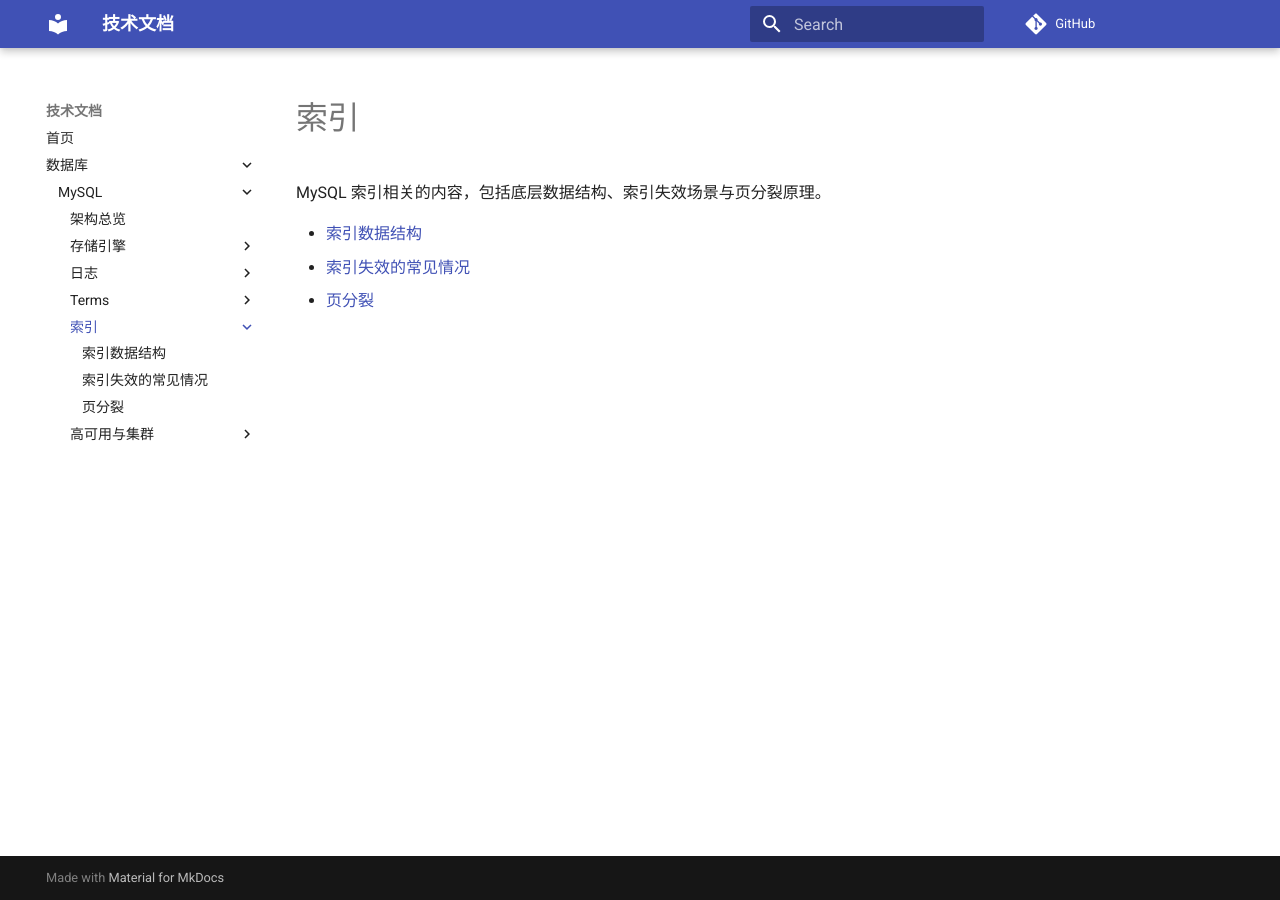
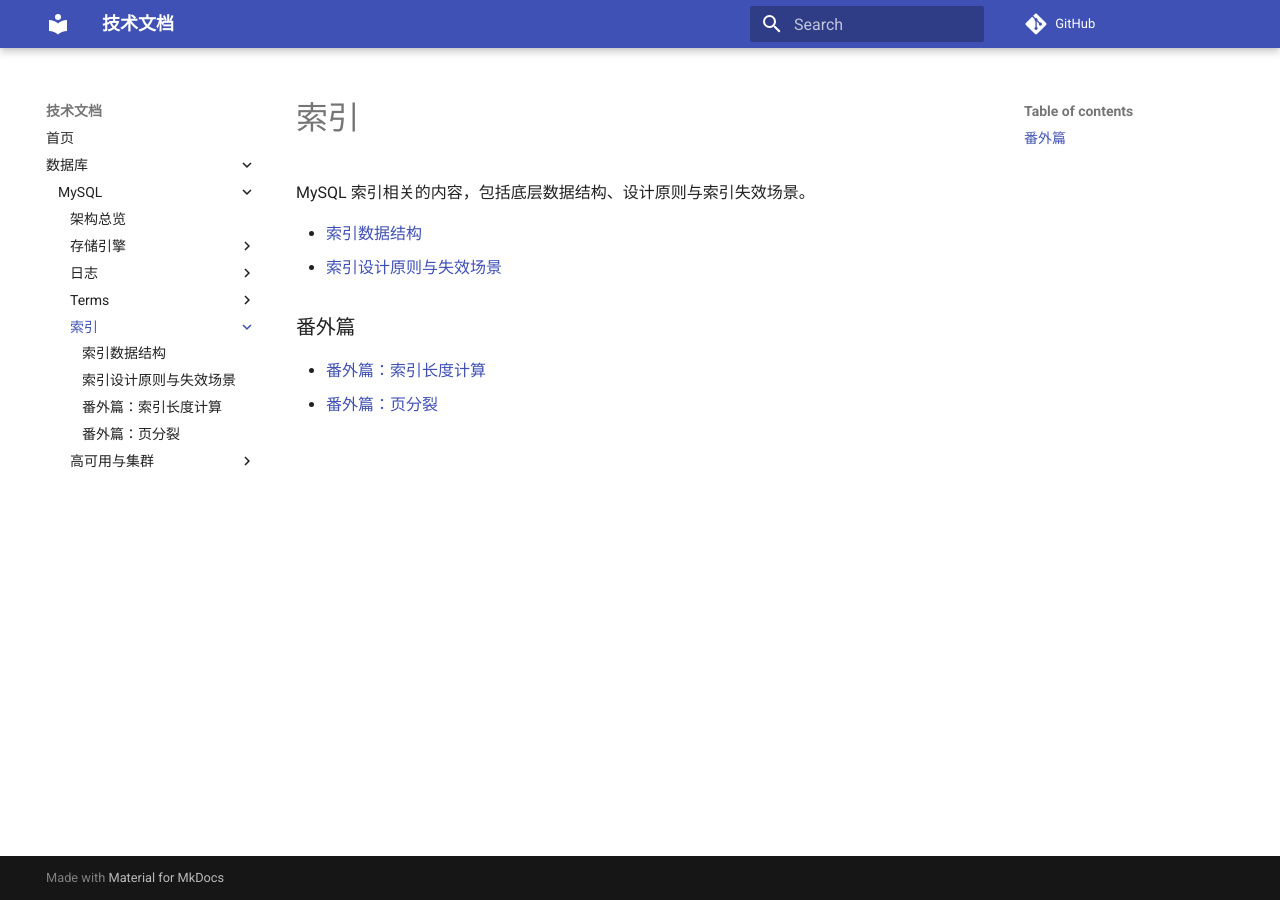
Before and after one commit to tangnewstar/tangnewstar.github.io, an MkDocs documentation site: the page built from docs/database/mysql/index-structure/index.md, in a window 1280 px wide. Built offline with MkDocs 1.6.1 and Material for MkDocs 9.7.7, drawn with Linux system fonts in a browser that asks for light colours; comment, search, counter and statistics services are not loaded.

Commit message:
Merge index design docs and add bonus section

```diff
--- a/docs/database/mysql/index-structure/page-split.md
+++ b/docs/database/mysql/index-structure/bonus-page-split.md
@@ -1,8 +1,8 @@
 ---
-title: 页分裂
+title: 番外篇：页分裂
 ---
 
-# 页分裂
+# 番外篇：页分裂
 
 ## 主键优化
 
--- a/docs/database/mysql/index-structure/index.md
+++ b/docs/database/mysql/index-structure/index.md
@@ -1,7 +1,11 @@
 # 索引
 
-MySQL 索引相关的内容，包括底层数据结构、索引失效场景与页分裂原理。
+MySQL 索引相关的内容，包括底层数据结构、设计原则与索引失效场景。
 
 - [索引数据结构](index-data-structure.md)
-- [索引失效的常见情况](index-invalidation.md)
-- [页分裂](page-split.md)
+- [索引设计原则与失效场景](index-design.md)
+
+### 番外篇
+
+- [番外篇：索引长度计算](bonus-index-key-len.md)
+- [番外篇：页分裂](bonus-page-split.md)
--- a/mkdocs.yml
+++ b/mkdocs.yml
@@ -59,8 +59,9 @@ nav:
           - 索引:
               - 概览: database/mysql/index-structure/index.md
               - 索引数据结构: database/mysql/index-structure/index-data-structure.md
-              - 索引失效的常见情况: database/mysql/index-structure/index-invalidation.md
-              - 页分裂: database/mysql/index-structure/page-split.md
+              - 索引设计原则与失效场景: database/mysql/index-structure/index-design.md
+              - 番外篇：索引长度计算: database/mysql/index-structure/bonus-index-key-len.md
+              - 番外篇：页分裂: database/mysql/index-structure/bonus-page-split.md
           - 高可用与集群:
               - 概览: database/mysql/high-availability/index.md
               - MySQL 主从复制: database/mysql/high-availability/master-slave-replication.md
```
Also changed, not shown: docs/database/mysql/index-structure/bonus-index-key-len.md (added, +35 -0 lines), docs/database/mysql/index-structure/index-design.md (added, +60 -0 lines), docs/database/mysql/index-structure/index-invalidation.md (deleted, +0 -46 lines).
